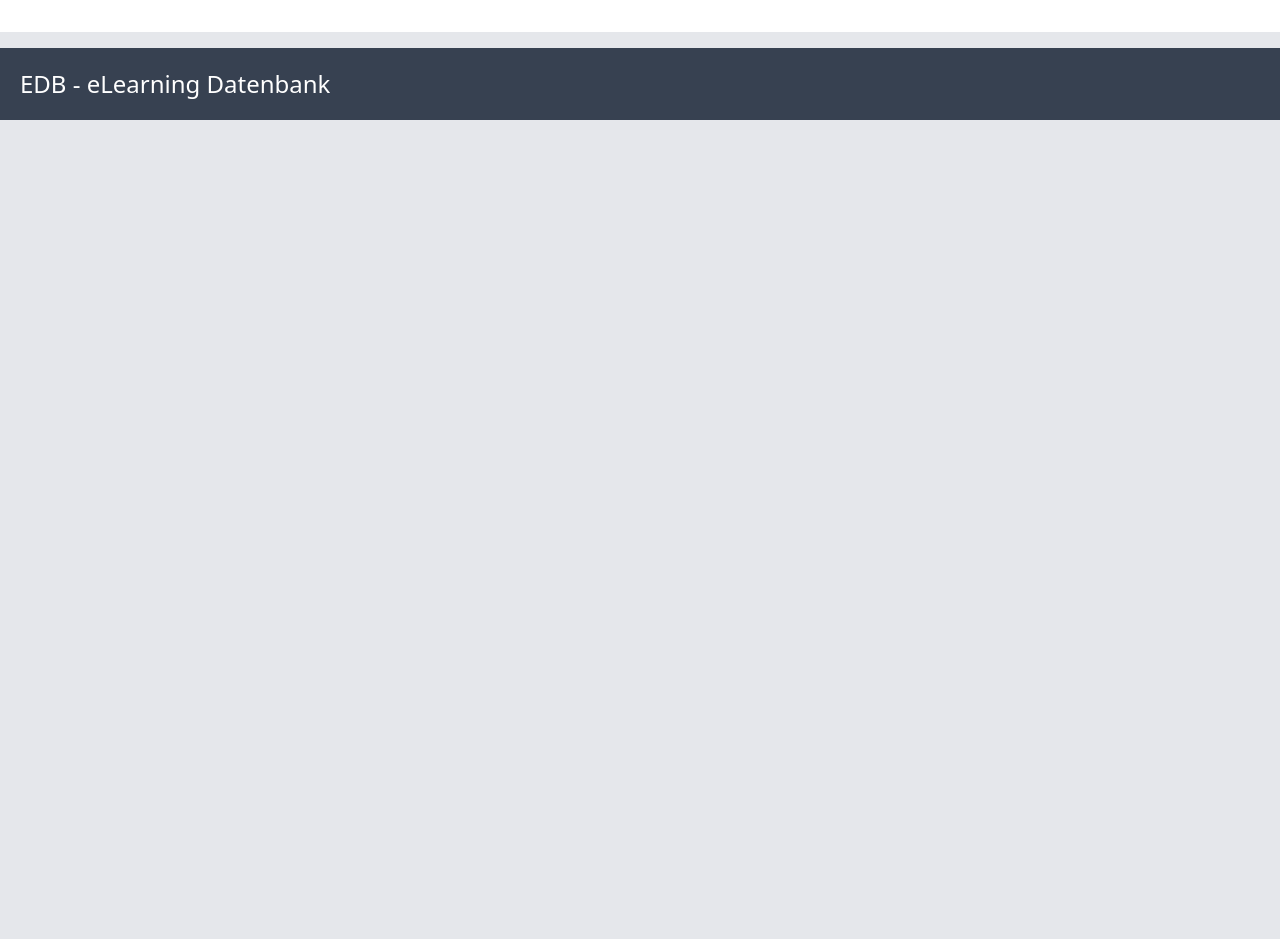
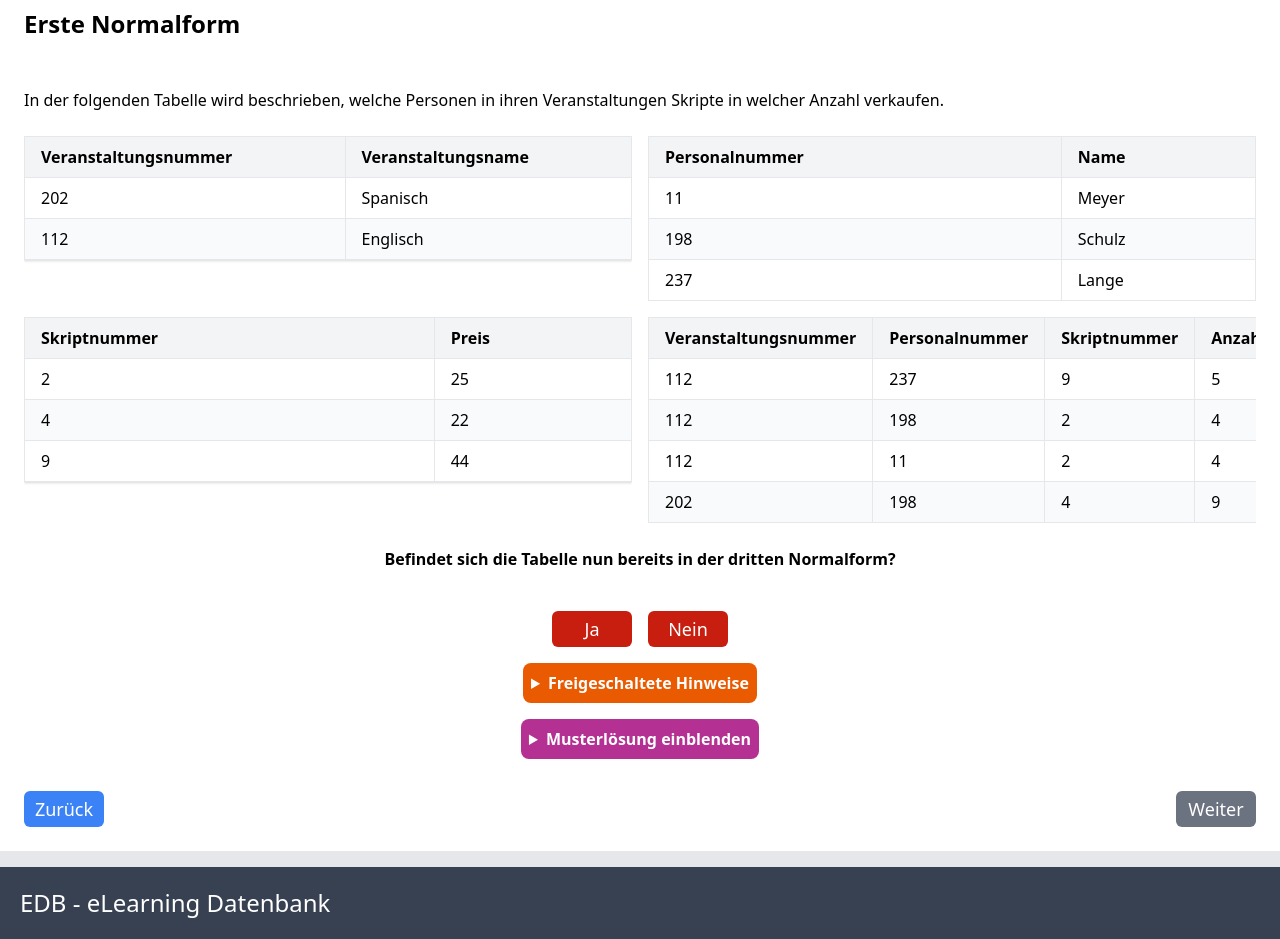
Before and after one commit to orca-nrw/nf-trainer, a React (Create React App) app: page /#/tasks/1/checkThirdNormalForm in a window 1280 px wide. Shown: the part 280-1219 px from the top of the page. Before the commit the page ends 800 px from the top, so only its background shows below. Built offline with nearby package versions, Linux system fonts and the light colour scheme.

Commit message:
Added additional trainer page

```diff
--- a/src/Components/TrainerRouter.tsx
+++ b/src/Components/TrainerRouter.tsx
@@ -1,5 +1,6 @@
 import React from 'react'
 import { Switch, Route, Link } from 'react-router-dom'
+import CheckThirdNormalForm from '../Pages/CheckThirdNormalForm'
 import Done from '../Pages/Done'
 import FirstNormalForm from '../Pages/FirstNormalForm'
 import FunctionalDependencies from '../Pages/FunctionalDependencies'
@@ -43,6 +44,9 @@ export default function TrainerRouter () {
           <Route path="/tasks/:id/secondNormalForm">
             <SecondNormalForm />
           </Route>
+          <Route path="/tasks/:id/checkThirdNormalForm">
+            <CheckThirdNormalForm />
+          </Route>
           <Route path="/tasks/:id/thirdNormalForm">
             <ThirdNormalForm />
           </Route>
--- /dev/null
+++ b/src/Pages/CheckThirdNormalForm.tsx
@@ -0,0 +1,53 @@
+import React, { useState } from 'react'
+import { Redirect, useParams } from 'react-router'
+import BooleanResponseHandler from '../Components/TrainerComponents/BooleanResponseHandler'
+import HintContainer from '../Components/TrainerComponents/HintContainer'
+import PrevNextNavigation from '../Components/TrainerComponents/PrevNextNavigation'
+import SampleSolution from '../Components/TrainerComponents/SampleSolution'
+import TableGrid from '../Components/TrainerComponents/TableGrid'
+import TrainerHeader from '../Components/UI/TrainerHeader'
+import TrainerSubtaskDescription from '../Components/UI/TrainerSubtaskDescription'
+import TrainerTaskDescription from '../Components/UI/TrainerTaskDescription'
+import tasks from '../Tasks'
+
+interface ParamTypes {
+  id: string
+}
+
+export default function CheckThirdNormalForm () {
+  // Get task from url param
+  const { id } = useParams<ParamTypes>()
+  const task = tasks.find(task => task.id === Number(id))
+
+  // Redirect to index if there is no task with the given id
+  if (!task) return <Redirect to="/" />
+  const nextPage = task.alreadyThirdNormalForm ? `/tasks/${id}/done` : `/tasks/${id}/thirdNormalForm`
+
+  const [message, setMessage] = useState('')
+  const [isEnabled, setIsEnabled] = useState(false)
+
+  function handleResponse (response: boolean) {
+    if (response === task?.alreadyThirdNormalForm) {
+      setMessage('Korrekt!')
+      setIsEnabled(true)
+    } else {
+      setMessage('Leider falsch!')
+    }
+  }
+
+  return (
+    <div className="space-y-4">
+      <TrainerHeader>Erste Normalform</TrainerHeader>
+      <TrainerTaskDescription>{task.description}</TrainerTaskDescription>
+      <TableGrid gridData={task.secondFormTableData} />
+      <TrainerSubtaskDescription>Befindet sich die Tabelle nun bereits in der dritten Normalform?</TrainerSubtaskDescription>
+      <BooleanResponseHandler responseHandler={handleResponse} />
+      <HintContainer functionalDependencies={task.functionalDependencies} primaryKeys={task.primaryKeys} />
+      <SampleSolution >
+        {task.alreadyThirdNormalForm ? <p>Ja</p> : <p>Nein</p>}
+      </SampleSolution>
+      <p className="text-l font-bold text-center">{message}</p>
+      <PrevNextNavigation prev={`/tasks/${id}/secondNormalForm`} next={nextPage} nextIsEnabled={isEnabled} />
+    </div>
+  )
+}
--- a/src/Pages/ThirdNormalForm.tsx
+++ b/src/Pages/ThirdNormalForm.tsx
@@ -53,7 +53,7 @@ export default function ThirdNormalForm () {
           })}
       </SampleSolution>
       <p className="text-l font-bold text-center">{message}</p>
-      <PrevNextNavigation prev={`/tasks/${id}/secondNormalForm`} next={'/done'} nextIsEnabled={isEnabled} />
+      <PrevNextNavigation prev={`/tasks/${id}/checkThirdNormalForm`} next={'/done'} nextIsEnabled={isEnabled} />
     </div>
   )
 }
--- a/src/Tasks.ts
+++ b/src/Tasks.ts
@@ -16,6 +16,7 @@ interface Task {
     columns: string[]
   }[],
   secondFormTableData: Object[][],
+  alreadyThirdNormalForm: boolean,
   thirdNormalFormSolutions: {
     primaryKeys: string[],
     columns: string[]
@@ -174,6 +175,7 @@ const tasks: Task[] = [
         }
       ]
     ],
+    alreadyThirdNormalForm: true,
     thirdNormalFormSolutions: [
       {
         primaryKeys: ['Veranstaltungsnummer'],
@@ -392,6 +394,7 @@ const tasks: Task[] = [
         }
       ]
     ],
+    alreadyThirdNormalForm: false,
     thirdNormalFormSolutions: [
       {
         primaryKeys: ['P_Name'],
@@ -695,6 +698,7 @@ const tasks: Task[] = [
         }
       ]
     ],
+    alreadyThirdNormalForm: false,
     thirdNormalFormSolutions: [
       {
         primaryKeys: [
@@ -959,6 +963,7 @@ const tasks: Task[] = [
         }
       ]
     ],
+    alreadyThirdNormalForm: false,
     thirdNormalFormSolutions: [
       {
         primaryKeys: [
@@ -1341,6 +1346,7 @@ const tasks: Task[] = [
         }
       ]
     ],
+    alreadyThirdNormalForm: false,
     thirdNormalFormSolutions: [
       {
         primaryKeys: [
@@ -1779,6 +1785,7 @@ const tasks: Task[] = [
         }
       ]
     ],
+    alreadyThirdNormalForm: true,
     thirdNormalFormSolutions: [
       {
         primaryKeys: [
@@ -2131,6 +2138,7 @@ const tasks: Task[] = [
         }
       ]
     ],
+    alreadyThirdNormalForm: false,
     thirdNormalFormSolutions: [
       {
         primaryKeys: [
@@ -2458,6 +2466,7 @@ const tasks: Task[] = [
         }
       ]
     ],
+    alreadyThirdNormalForm: false,
     thirdNormalFormSolutions: [
       {
         primaryKeys: [
```
